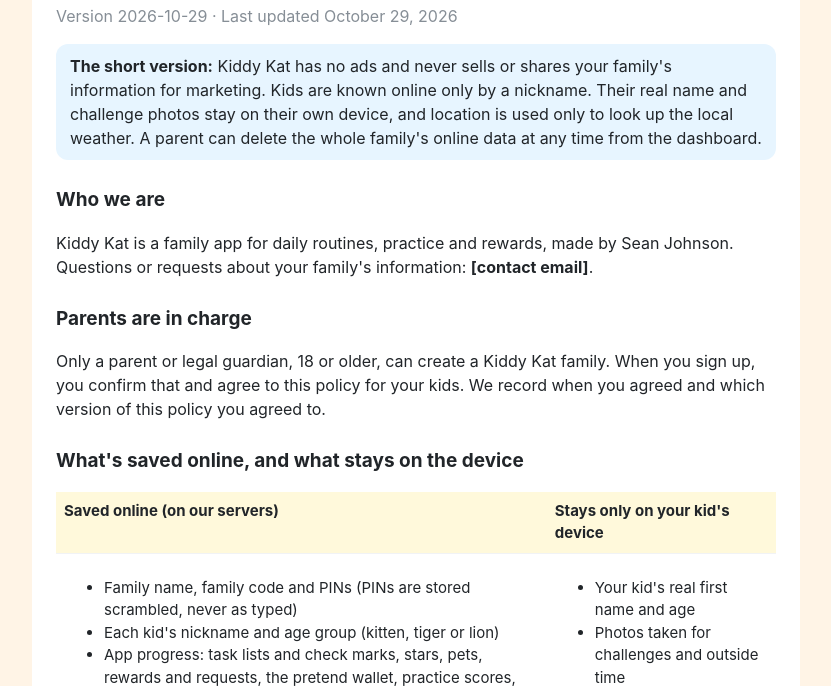
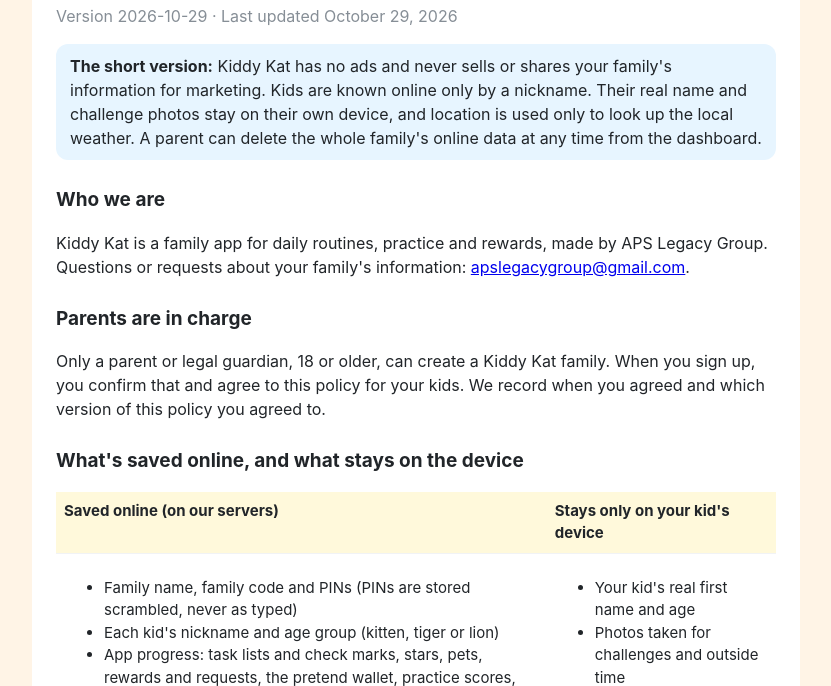
Before and after one commit to SeanM1chael/kiddy-kat, a plain HTML site: page privacy.html in a window 1280 px wide. Shown: the part 121-807 px from the top of the page, without its empty margins (224-1055 px from the left). Drawn offline with Linux system fonts and the light colour scheme.

Commit message:
Privacy policy: APS Legacy Group contact email

```diff
--- a/privacy.html
+++ b/privacy.html
@@ -26,8 +26,8 @@
   location is used only to look up the local weather. A parent can delete the whole family's online data at any time from the dashboard.</div>
 
   <h2>Who we are</h2>
-  <p>Kiddy Kat is a family app for daily routines, practice and rewards, made by Sean Johnson. Questions or requests about
-  your family's information: <b>[contact email]</b>.</p>
+  <p>Kiddy Kat is a family app for daily routines, practice and rewards, made by APS Legacy Group. Questions or requests about
+  your family's information:    <a href="mailto:apslegacygroup@gmail.com">apslegacygroup@gmail.com</a>.</p>
 
   <h2>Parents are in charge</h2>
   <p>Only a parent or legal guardian, 18 or older, can create a Kiddy Kat family. When you sign up, you confirm that and
```
